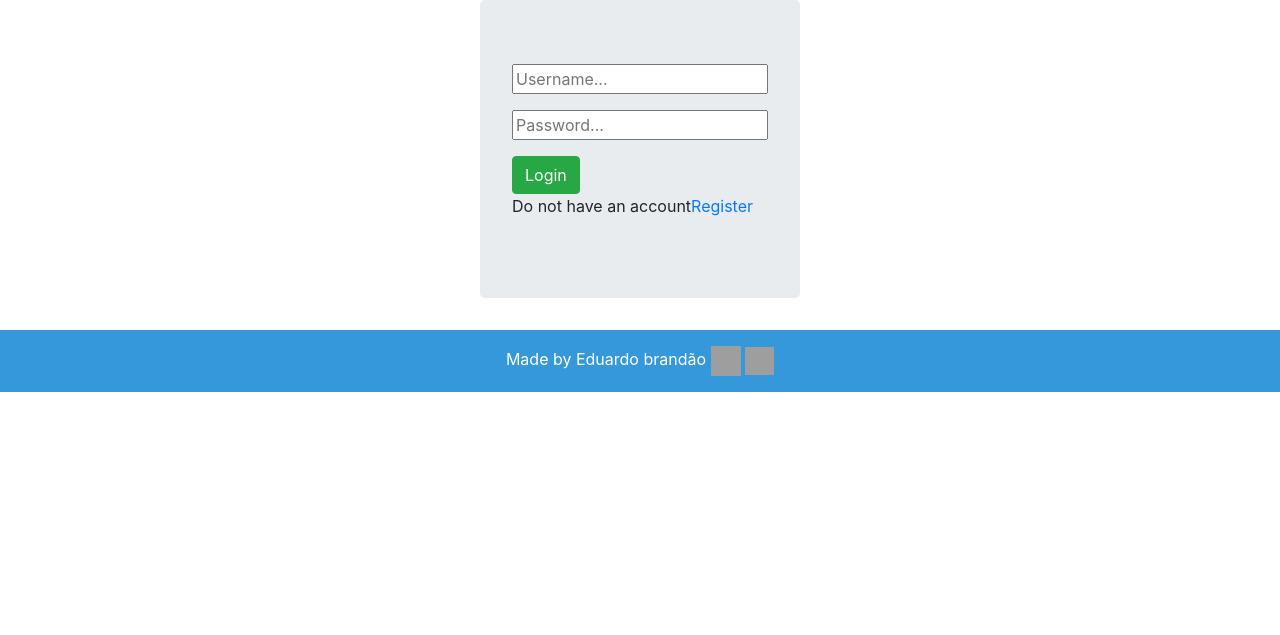
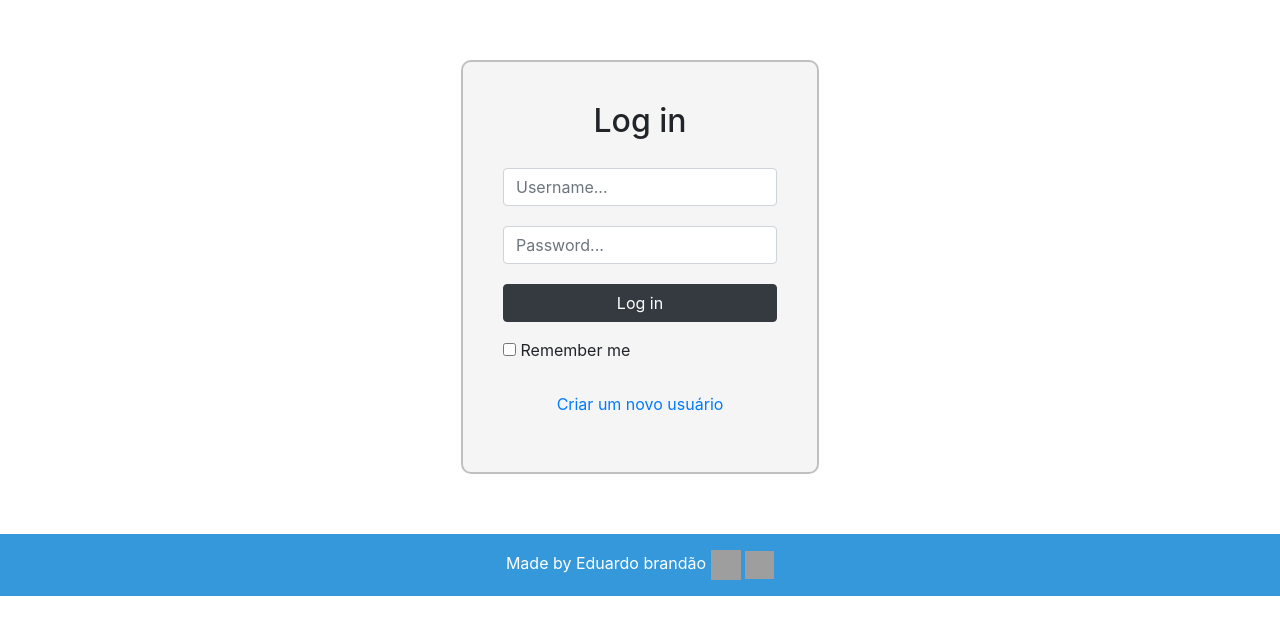
Before and after one commit to EduardoBran/System-Voting-App-Web-Py, a Django app: page /login/ in a window 1280 px wide. Shown: the part 56-691 px from the top of the page. Run offline with Django 4.2, Linux system fonts and the light colour scheme; some libraries are stand-ins or nearby versions; grey boxes are pictures that could not be loaded.

Commit message:
edit layout login and register

```diff
--- a/perfil/templates/perfil/login.html
+++ b/perfil/templates/perfil/login.html
@@ -1,17 +1,41 @@
 {% extends 'base.html' %}
-
-{% load static %}
 
 {% block content %}
 
-<div class="container jumbotron">
+<style>
+    .formLogin {
+        border: 2px solid #C0C0C0;
+        padding: 40px;
+        margin-right: 10px;
+        margin-left: 10px;
+        margin-top: 60px;
+        margin-bottom: 60px;
+        background-color: #F5F5F5;
+        border-radius: 10px;
+    }
+</style>
+
+<div class="login-form formLogin">
+    <h2 class="text-center" style="padding-bottom: 20px;">Log in</h2>
     <form method="POST" action="">
         {% csrf_token %}
-        <p><input type="text" name="username" placeholder="Username..."></p>
-        <p><input type="password" name="password" placeholder="Password..."></p>
-        <input class="btn btn-success" type="submit" value="Login">
-        <p>Do not have an account<a href="{% url 'perfil:register' %}">Register</a></p>
+
+        <div class="form-group">
+            <input type="text" class="form-control" name="username" placeholder="Username...">
+        </div>
+        <div class="form-group">
+            <input type="password" class="form-control" style="margin-top: 20px; margin-bottom: 20px;" name="password"
+                placeholder="Password...">
+        </div>
+        <div class="form-group">
+            <button type="submit" class="btn btn-dark btn-block" value="Login">Log in</button>
+        </div>
+
+        <div class="clearfix" style="margin-bottom: 30px;">
+            <label class="float-left form-check-label"><input type="checkbox"> Remember me</label>
+        </div>
     </form>
+    <p class="text-center"><a href="{% url 'perfil:register' %}">Criar um novo usuário</a></p>
 </div>
 
 {% endblock %}
```
Also changed, not shown: perfil/templates/perfil/register.html (+21 -8 lines).
